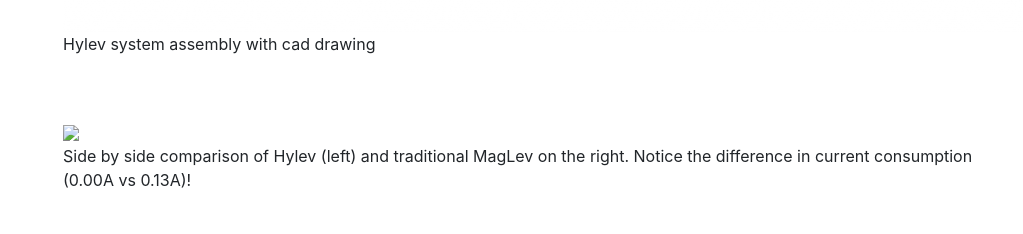
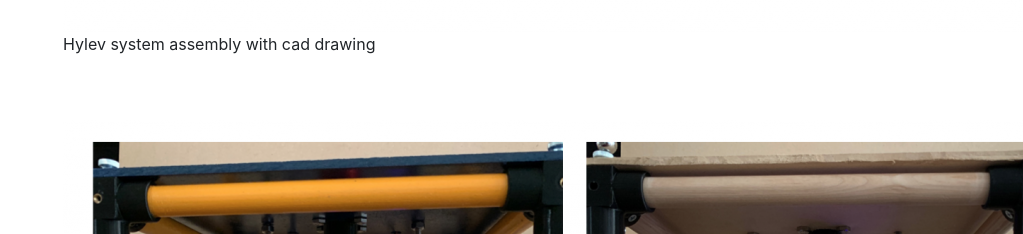
Before and after one commit to navidmir/navidmir.github.io, a website with bundled scripts: page index.html in a window 1280 px wide. Shown: the part 1742-1976 px from the top of the page, without its empty margins (257-1280 px from the left). Built offline with nearby package versions, Linux system fonts and the light colour scheme; files whose address does not match are found by name; a web font is replaced by a local one.

Commit message:
Fix hylev image

```diff
--- a/index.html
+++ b/index.html
@@ -126,7 +126,7 @@
         <br>
         <br>
         <figure>
-          <img src="img/hylev_hylevvsmaglev" style="max-width:80vw;height:auto"/>
+          <img src="img/hylev_hylevvsmaglev.png" style="max-width:80vw;height:auto"/>
           <figcaption>Side by side comparison of Hylev (left) and traditional
           MagLev on the right. Notice the difference in current consumption (0.00A vs 0.13A)!</figcaption>
         </figure>
```
